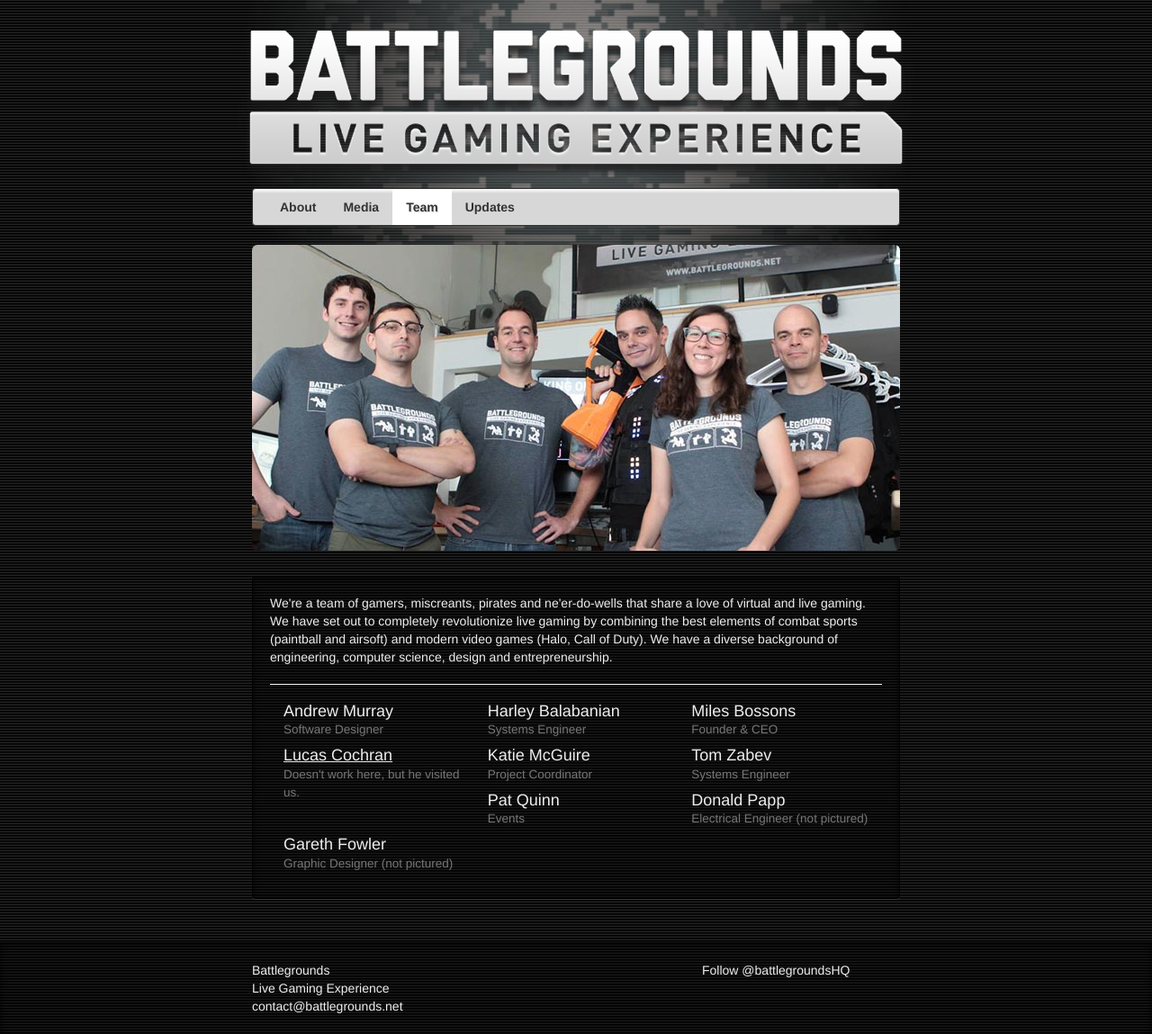
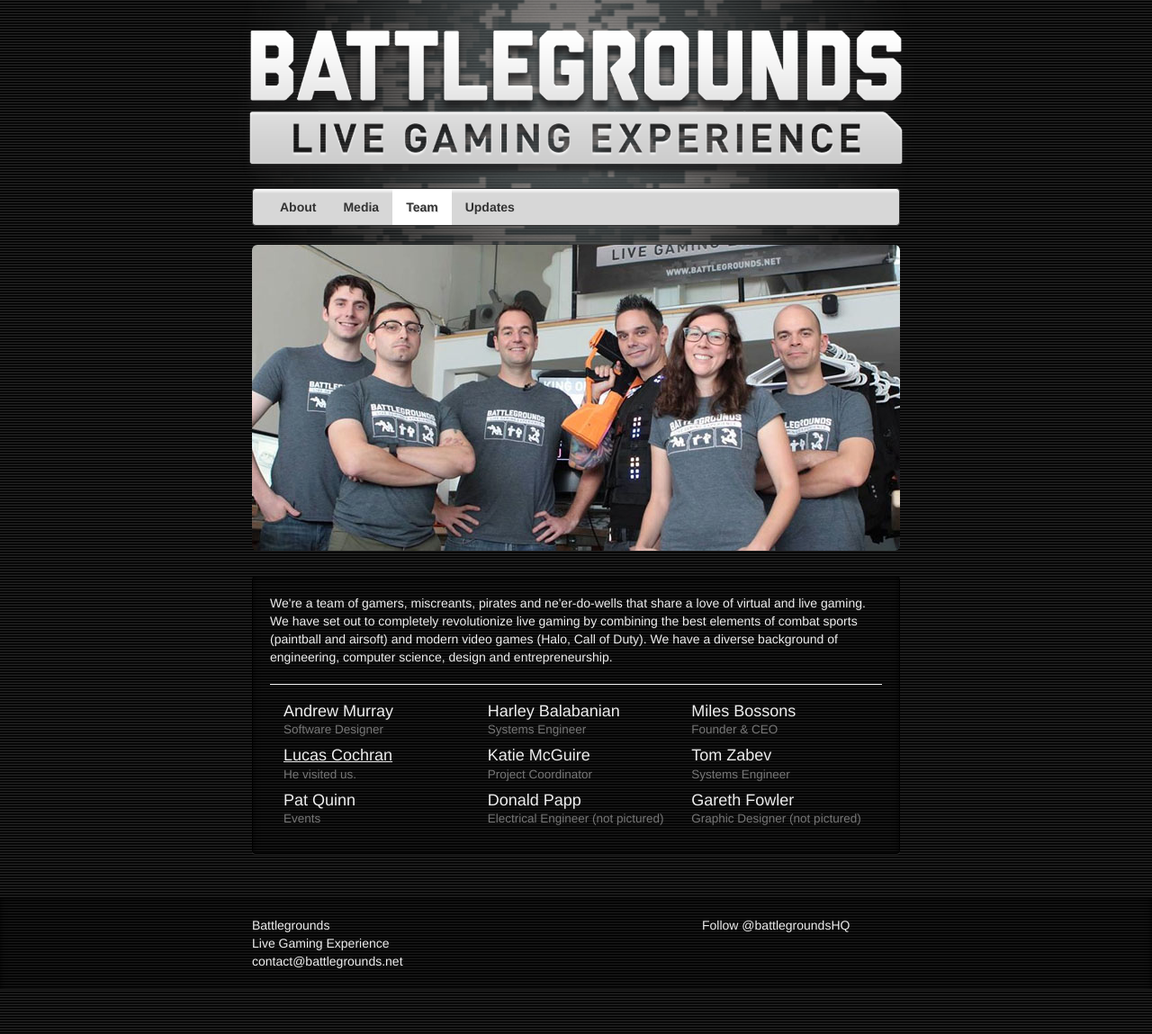
Before and after one commit to BattlegroundsLG/battlegroundslg.github.io, a Jekyll site: the page built from team.html, in a window 1280 px wide. Shown: the whole page at 90% size. Built offline with Jekyll 4.4.1, drawn with Linux system fonts in a browser that asks for light colours; nearby versions of some CDN libraries; Markdown is read by kramdown in place of the engine named in the settings; comment, search, counter and statistics services are not loaded.

Commit message:
Updated team.html

```diff
--- a/team.html
+++ b/team.html
@@ -27,7 +27,7 @@ published: true
   </h4>
   <h4 class="col-sm-4">
     <a href="https://twitter.com/DP_TechLucas">Lucas Cochran</a><br/>
-    <small>Doesn't work here, but he visited us.</small>
+    <small>He visited us.</small>
   </h4>
   <h4 class="col-sm-4">
     Katie McGuire<br/>
```
